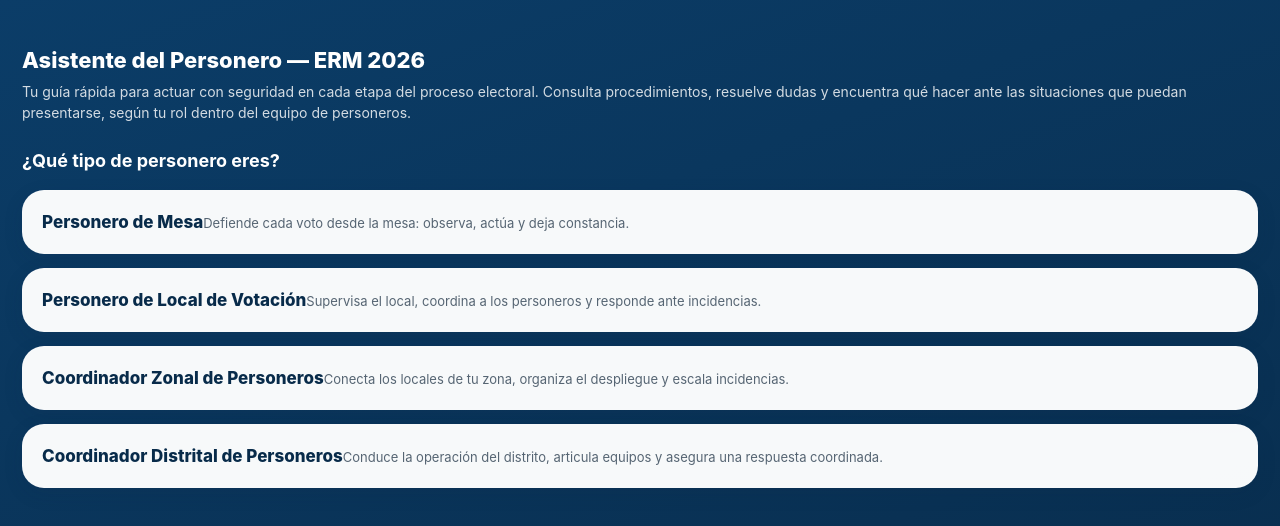
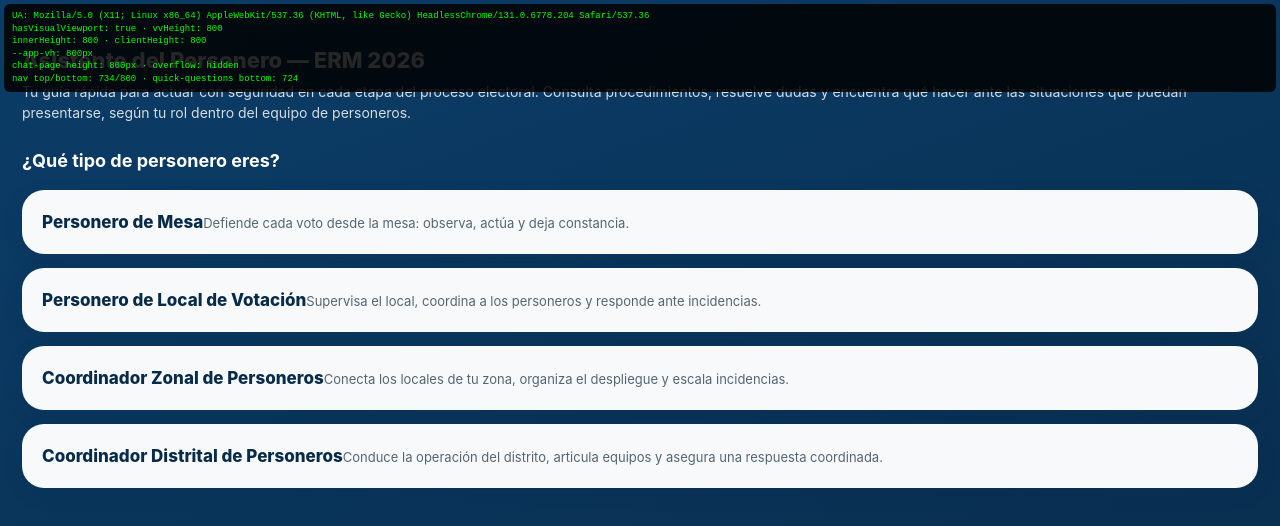
Before and after one commit to IsNonly/asistente-personero-erm-2026, a React (Vite) app in the folder client/: page /chat in a window 1280 px wide. Shown: the top 526 px of the page. Built offline with nearby package versions, Linux system fonts and the light colour scheme; no server answers.

Commit message:
Agrega recuadro de diagnóstico temporal en /chat para ver qué pasa en el celular real

```diff
--- /dev/null
+++ b/client/src/components/DebugViewport.jsx
@@ -0,0 +1,63 @@
+import { useEffect, useState } from 'react';
+
+// TEMPORAL — solo para diagnosticar el bug de las preguntas rápidas en móvil.
+// Quitar de ChatPage.jsx una vez identificada la causa.
+export default function DebugViewport() {
+  const [info, setInfo] = useState(null);
+
+  useEffect(() => {
+    function collect() {
+      const chatPage = document.querySelector('.chat-page');
+      const nav = document.querySelector('.bottom-nav');
+      const qq = document.querySelector('.quick-questions');
+      const cs = chatPage ? getComputedStyle(chatPage) : null;
+      const vv = window.visualViewport;
+      setInfo({
+        ua: navigator.userAgent,
+        hasVV: !!vv,
+        vvHeight: vv ? Math.round(vv.height) : null,
+        innerHeight: window.innerHeight,
+        clientHeight: document.documentElement.clientHeight,
+        appVh: getComputedStyle(document.documentElement).getPropertyValue('--app-vh').trim(),
+        chatPageHeight: cs ? cs.height : null,
+        chatPageOverflow: cs ? cs.overflow : null,
+        navBottom: nav ? Math.round(nav.getBoundingClientRect().bottom) : null,
+        navTop: nav ? Math.round(nav.getBoundingClientRect().top) : null,
+        qqBottom: qq ? Math.round(qq.getBoundingClientRect().bottom) : null,
+      });
+    }
+    collect();
+    const t = setInterval(collect, 500);
+    return () => clearInterval(t);
+  }, []);
+
+  if (!info) return null;
+
+  return (
+    <div
+      style={{
+        position: 'fixed',
+        top: 4,
+        left: 4,
+        right: 4,
+        zIndex: 999,
+        background: 'rgba(0,0,0,0.85)',
+        color: '#0f0',
+        fontSize: 9,
+        fontFamily: 'monospace',
+        padding: '6px 8px',
+        borderRadius: 6,
+        lineHeight: 1.4,
+        wordBreak: 'break-all',
+        pointerEvents: 'none',
+      }}
+    >
+      <div>UA: {info.ua}</div>
+      <div>hasVisualViewport: {String(info.hasVV)} · vvHeight: {info.vvHeight}</div>
+      <div>innerHeight: {info.innerHeight} · clientHeight: {info.clientHeight}</div>
+      <div>--app-vh: {info.appVh || '(vacío)'}</div>
+      <div>chat-page height: {info.chatPageHeight} · overflow: {info.chatPageOverflow}</div>
+      <div>nav top/bottom: {info.navTop}/{info.navBottom} · quick-questions bottom: {info.qqBottom}</div>
+    </div>
+  );
+}
--- a/client/src/pages/ChatPage.jsx
+++ b/client/src/pages/ChatPage.jsx
@@ -1,6 +1,7 @@
 import { useLocation } from 'react-router-dom';
 import Header from '../components/Header.jsx';
 import Chat from '../components/Chat.jsx';
+import DebugViewport from '../components/DebugViewport.jsx';
 import { usePersonero } from '../context/PersoneroContext.jsx';
 
 export default function ChatPage() {
@@ -10,6 +11,7 @@ export default function ChatPage() {
 
   return (
     <div className="chat-page">
+      <DebugViewport />
       <Header
         title="PREGUNTAR"
         subtitle={perfil ? `Asistente virtual para ${perfil.label}` : 'Asistente virtual para personeros'}
```
